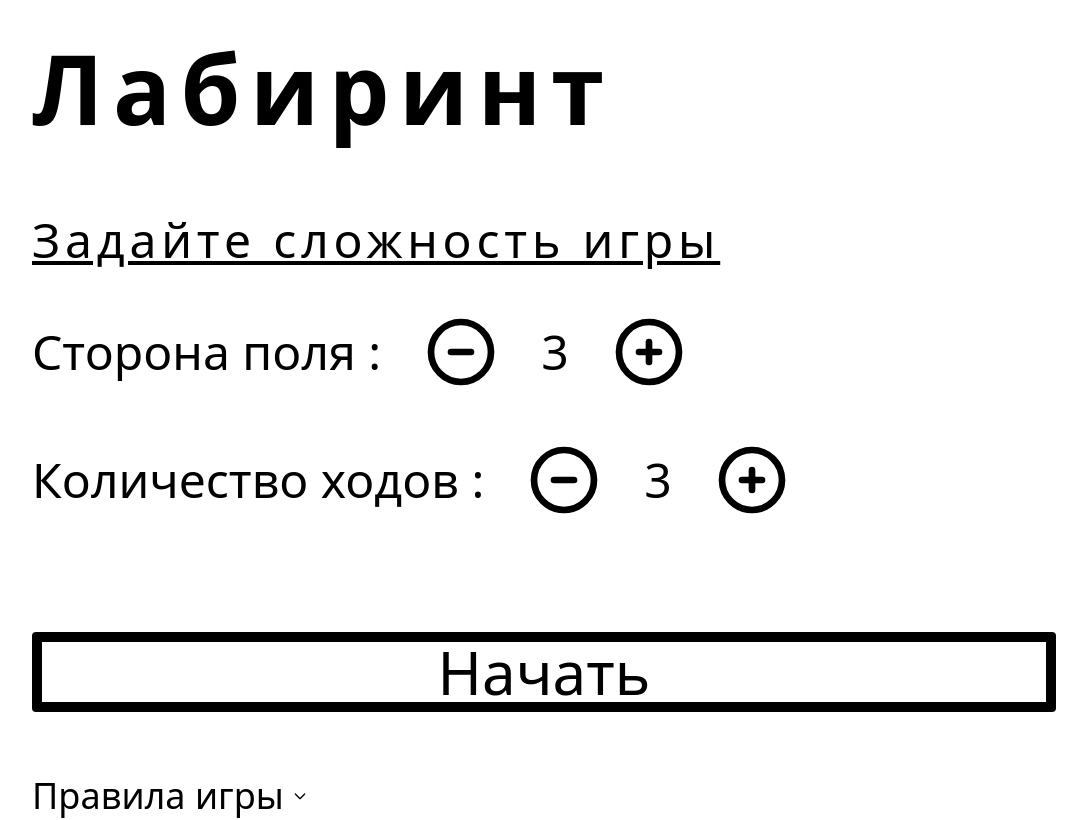
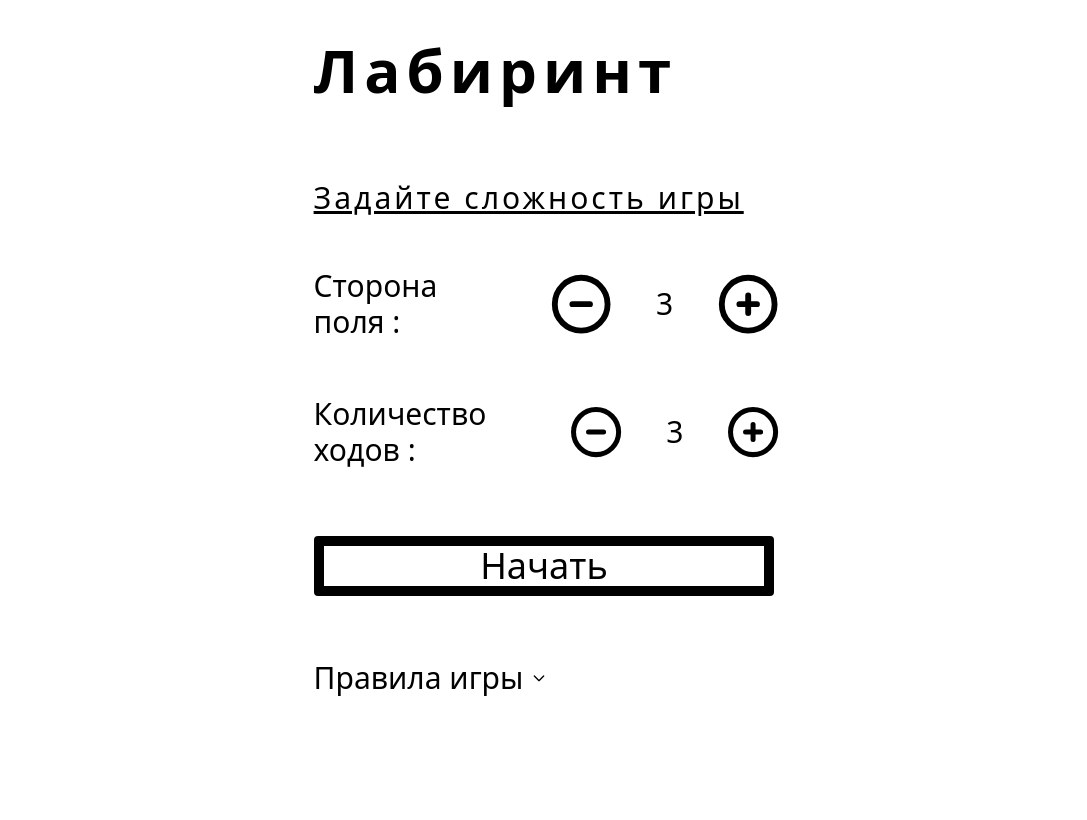
Before and after one commit to CodeMashine/labitinth_game, a React (Create React App) app: page / in a window 1280 px wide. Shown: the whole page, without its empty margins (96-1183 px from the left). Built offline with nearby package versions, Linux system fonts and the light colour scheme.

Commit message:
litle style fix

```diff
--- a/public/index.html
+++ b/public/index.html
@@ -2,7 +2,8 @@
 <html lang="en">
   <head>
     <meta charset="utf-8" />
-    <title>React App</title>
+    <title>Labirinth Game</title>
+
   </head>
   <body>
     <div id="root"></div>
--- a/src/App.js
+++ b/src/App.js
@@ -6,7 +6,7 @@ import { useSelector } from "react-redux" ;
 
 export default function App() {
   const isEnd = useSelector(state => state.gameOption.isEnd) ;
-  return (<div className = "flex w-screen h-screen">
+  return (<div className = "flex w-screen h-screen md:w-[60%] md:mx-auto">
     { isEnd ? <StartPage/> :<GameField/> }
   </div>)
 }
--- a/src/app/components/StartPage/StartPage.jsx
+++ b/src/app/components/StartPage/StartPage.jsx
@@ -20,18 +20,18 @@ export default function StartPage() {
   const [listVisible, setListVisible] = useState(false);
 
   return (
-    <div className="flex items-start flex-col mx-auto w-[80%] h-[60%] mt-10 ">
-      <h2 className="font-bold text-8xl font-sans tracking-widest">Лабиринт</h2>
+    <div className="flex items-start flex-col mx-auto w-[80%] h-[60%] mt-10 md:w-[60%] ">
+      <h2 className="font-bold text-8xl md:text-6xl font-sans tracking-widest">Лабиринт</h2>
 
       <div className="mt-[5rem]">
-        <h2 className="text-5xl font-sans tracking-widest underline">
+        <h2 className="text-5xl md:text-3xl font-sans tracking-widest underline">
           Задайте сложность игры
         </h2>
 
         <div className="mt-[3rem]">
           <span className="flex space-x-10 items-center">
             <span
-              className="cursor-help text-5xl"
+              className="cursor-help text-5xl md:text-3xl"
               title="(не менее 3 и не более 15)"
             >
               Сторона поля :
@@ -42,7 +42,7 @@ export default function StartPage() {
             >
               <MinusCircleIcon />
             </button>
-            <span className="text-5xl">{sideStore}</span>
+            <span className="text-5xl md:text-3xl">{sideStore}</span>
             <button
               className="rounded-full w-[5rem] h-[5rem]"
               onClick={() => dispatch(changeSide("increase"))}
@@ -54,7 +54,7 @@ export default function StartPage() {
         <div className="mt-[3rem]">
           <span className="flex space-x-10 items-center">
             <span
-              className="cursor-help text-5xl"
+              className="cursor-help text-5xl md:text-3xl"
               title="(не менее 1 и не более 15)"
             >
               Количество ходов :
@@ -65,7 +65,7 @@ export default function StartPage() {
             >
               <MinusCircleIcon />
             </button>
-            <span className="text-5xl">{stepsStore}</span>
+            <span className="text-5xl md:text-3xl">{stepsStore}</span>
             <button
               className="rounded-full w-[5rem] h-[5rem]"
               onClick={() => dispatch(changeSteps("increase"))}
@@ -76,29 +76,29 @@ export default function StartPage() {
         </div>
       </div>
       <button
-        className="rounded text-6xl border-[10px] border-black w-[100%] h-[6rem]  mt-[7rem]"
+        className="rounded text-6xl md:text-4xl border-[10px] border-black w-[100%] h-[6rem]  mt-[7rem] md:mt-[4rem]"
         onClick={() => dispatch(gameOver(false))}
       >
         Начать
       </button>
 
       <div>
-        <ul className="flex items-center text-4xl mt-[4rem]">
+        <ul className="flex items-center text-4xl md:text-3xl mt-[4rem]">
           Правила игры
           <button
             onClick={() => setListVisible(!listVisible)}
-            className="ml-2 w-4 h-4 "
+            className="ml-2 w-4 h-4"
           >
             <ChevronDownIcon />
           </button>
         </ul>
         {listVisible ? (
           <>
-            <li className="text-3xl">
+            <li className="text-3xl md:text-2xl">
               Необходимо на поле , мысленно следуя инструкциям , передвигаться
               из клетки старта (отмеченая клетка) к финишу
             </li>
-            <li className="text-3xl">
+            <li className="text-3xl md:text-2xl">
               После последней инструкции выбрать клетку финиш
             </li>
           </>
```
Also changed, not shown: public/404.html (deleted, +0 -33 lines), public/manifest.json (deleted), src/App.css (added).
